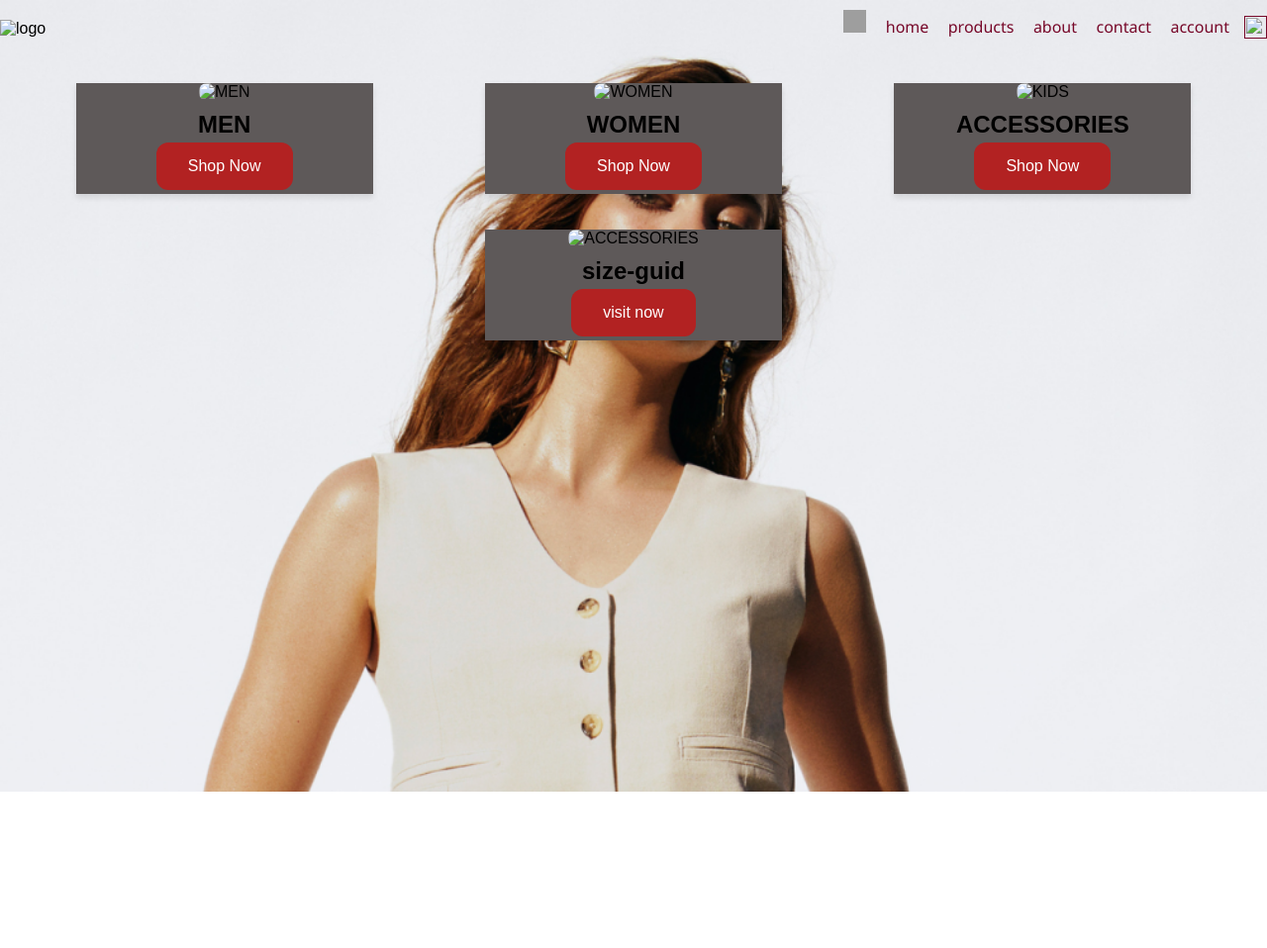
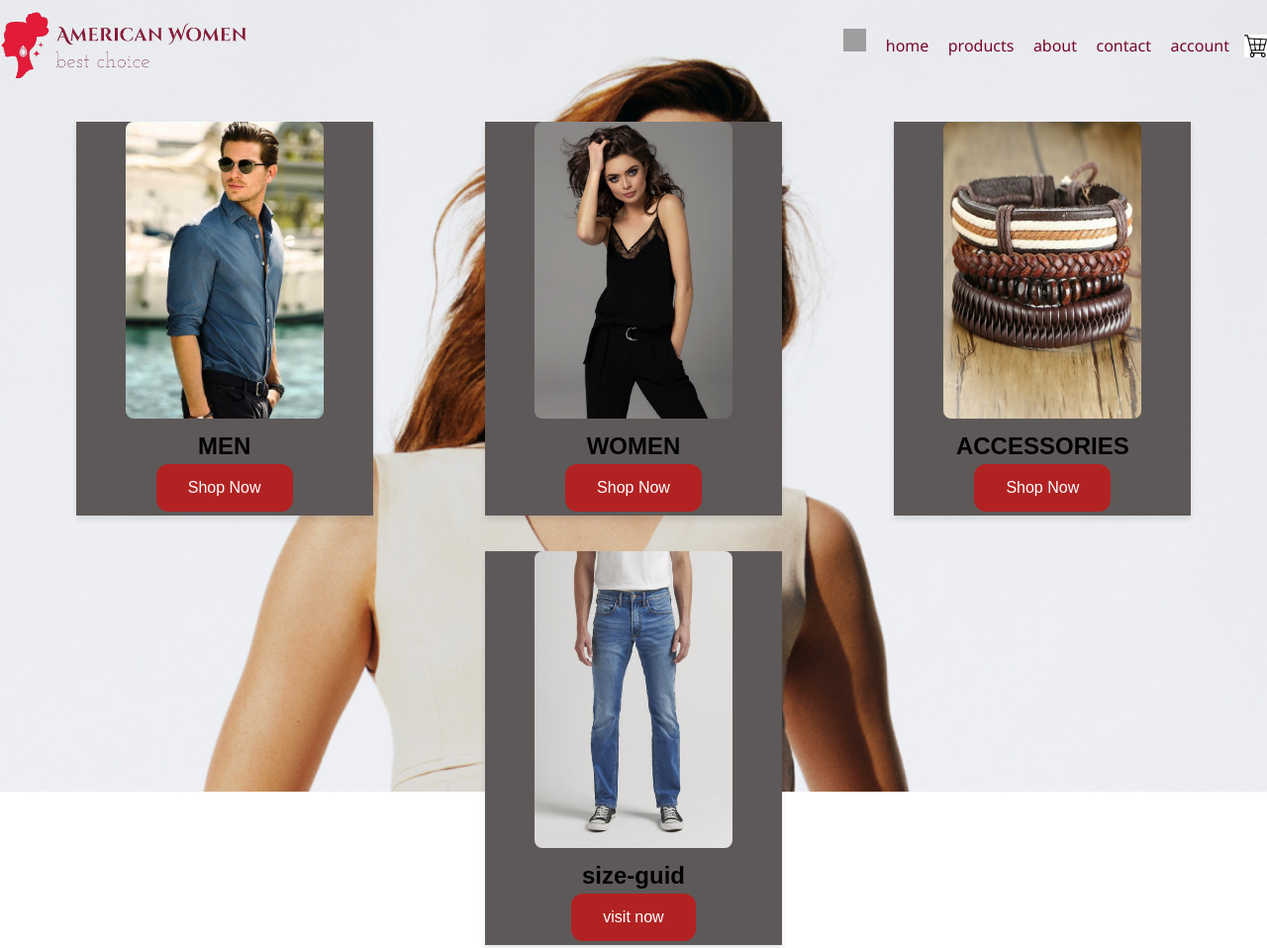
Before and after one commit to sasa221/american-wommen, a plain HTML site: page products.html in a window 1280 px wide. Shown: the top 958 px of the page at 99% size. Before the commit the page ends 800 px from the top, so only its background shows below. Drawn offline with Linux system fonts and the light colour scheme; grey boxes are pictures that could not be loaded; files whose address does not match are found by name.

Commit message:
products.html

```diff
--- a/products.html
+++ b/products.html
@@ -6,14 +6,14 @@
     <title>Men's Clothing Section</title>
     <link rel="stylesheet" href="products.css">
     <link rel="stylesheet" href="background-effect.css">
-    <link rel="icon" type="image/x-icon" href="css/81-813129_retail-icon-red-png-download-shopping-logo-black-removebg-preview.png">
+    <link rel="icon" type="image/x-icon" href="81-813129_retail-icon-red-png-download-shopping-logo-black-removebg-preview.png">
 </head>
 <body>
     </div>
     <header>
       <div class="navbar">
         <div class="logo">
-            <img src="css/logo-removebg-preview.png"alt="logo" width="250px"height="px">
+            <img src="logo-removebg-preview.png"alt="logo" width="250px"height="px">
         </div>
         <nav>
             <ul>
@@ -29,7 +29,7 @@
         </nav>
         <div class = "photo">
             <a href="">
-            <img src="css/WhatsApp Image 2024-04-23 at 21.50.55_dd2e00ea.jpg"alt=""width="23px"height="23px">
+            <img src="WhatsApp Image 2024-04-23 at 21.50.55_dd2e00ea.jpg"alt=""width="23px"height="23px">
             </a>
         </div>
         </div>
@@ -37,29 +37,29 @@
 
     <section class="category-section">
         <div class="item">
-            <img src="css/WhatsApp Image 2024-04-28 at 14.34.48_4b9deb6c.jpg" width="200px" height="300px" alt="MEN">
+            <img src="WhatsApp Image 2024-04-28 at 14.34.48_4b9deb6c.jpg" width="200px" height="300px" alt="MEN">
             <h2>MEN</h2>
             <a href="men.html">Shop Now</a>
         </div>
         <div class="item">
-            <img src="css/WhatsApp Image 2024-04-28 at 14.34.48_92b23e97.jpg" width="200px" height="300px" alt="WOMEN">
+            <img src="WhatsApp Image 2024-04-28 at 14.34.48_92b23e97.jpg" width="200px" height="300px" alt="WOMEN">
             <h2>WOMEN</h2>
             <a href="woman.html">Shop Now</a>
         </div>
 
         <div class="item">
-            <img src="css/WhatsApp Image 2024-04-28 at 14.35.07_4df86c7a.jpg"width="200px" height="300px" alt="KIDS">
+            <img src="WhatsApp Image 2024-04-28 at 14.35.07_4df86c7a.jpg"width="200px" height="300px" alt="KIDS">
             <h2>ACCESSORIES</h2>
             <a href="acc.html">Shop Now</a>
         </div>
         <div class="item">
-          <img src="css/WhatsApp Image 2024-04-28 at 14.42.36_9f4338fc.jpg"width="200px" height="300px" alt="ACCESSORIES">
+          <img src="WhatsApp Image 2024-04-28 at 14.42.36_9f4338fc.jpg"width="200px" height="300px" alt="ACCESSORIES">
           <h2>size-guid</h2>
           <a href="size.html">visit now</a>
         </div>
     </section>
     <div class="photo2">
-        <img src="css/WhatsApp_Image_2024-04-25_at_14.32.17_05a4e604-removebg-preview.pg" alt="sora" width="600px" >
+        <img src="WhatsApp_Image_2024-04-25_at_14.32.17_05a4e604-removebg-preview.pg" alt="sora" width="600px" >
       </div>
     <script>
         function toggleMode() {
```
